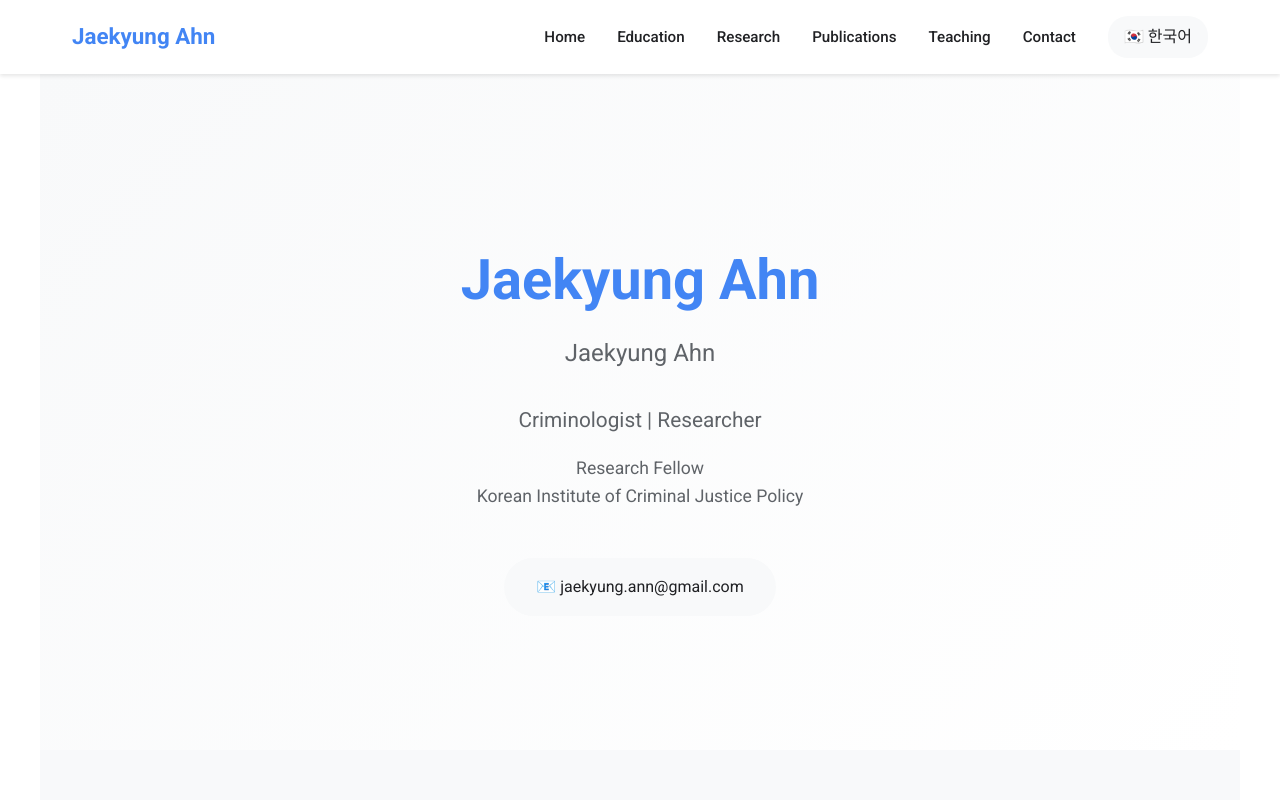
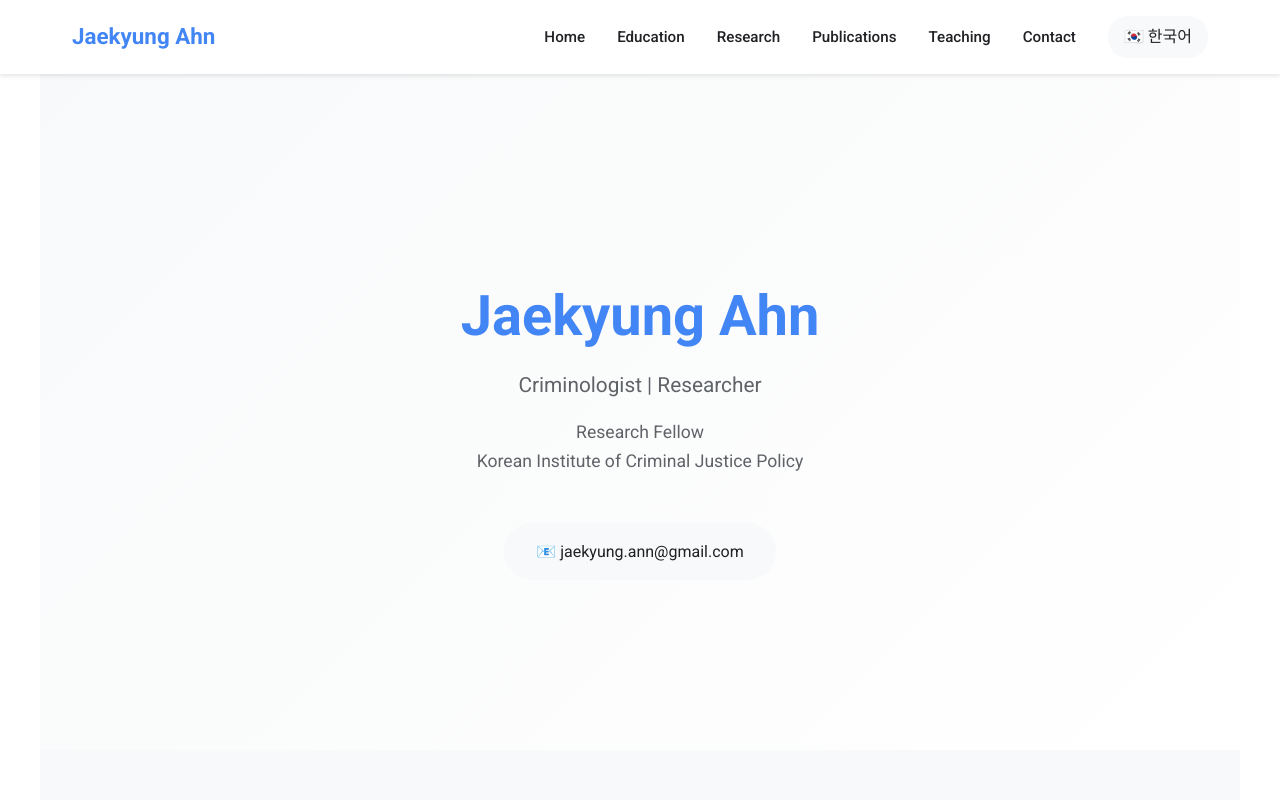
Before and after one commit to Jaekyung-Ahn/researcher, a plain HTML site: page index_en.html in a window 1280 px wide. Shown: the top 800 px of the page. Drawn offline with Linux system fonts and the light colour scheme.

Commit message:
Update index_en.html

```diff
--- a/index_en.html
+++ b/index_en.html
@@ -537,7 +537,6 @@
         <div class="hero-content">
             <div class="hero-text">
                 <h1><span class="name-main">Jaekyung Ahn</span></h1>
-                <p class="name-kr"> Jaekyung Ahn</p>
                 <p class="title">Criminologist | Researcher</p>
                 <p class="affiliation"> Research Fellow<br>Korean Institute of Criminal Justice Policy</p>
                 <div class="contact-info">
```
